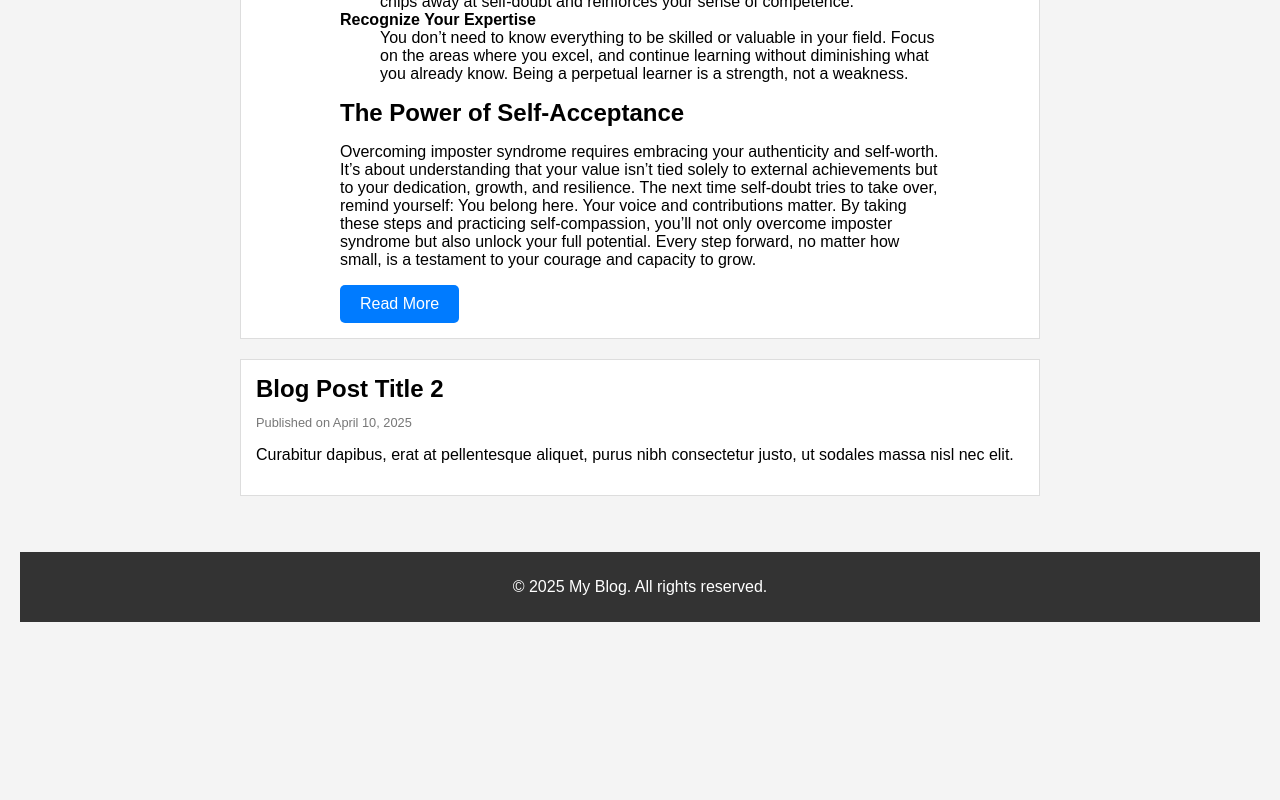
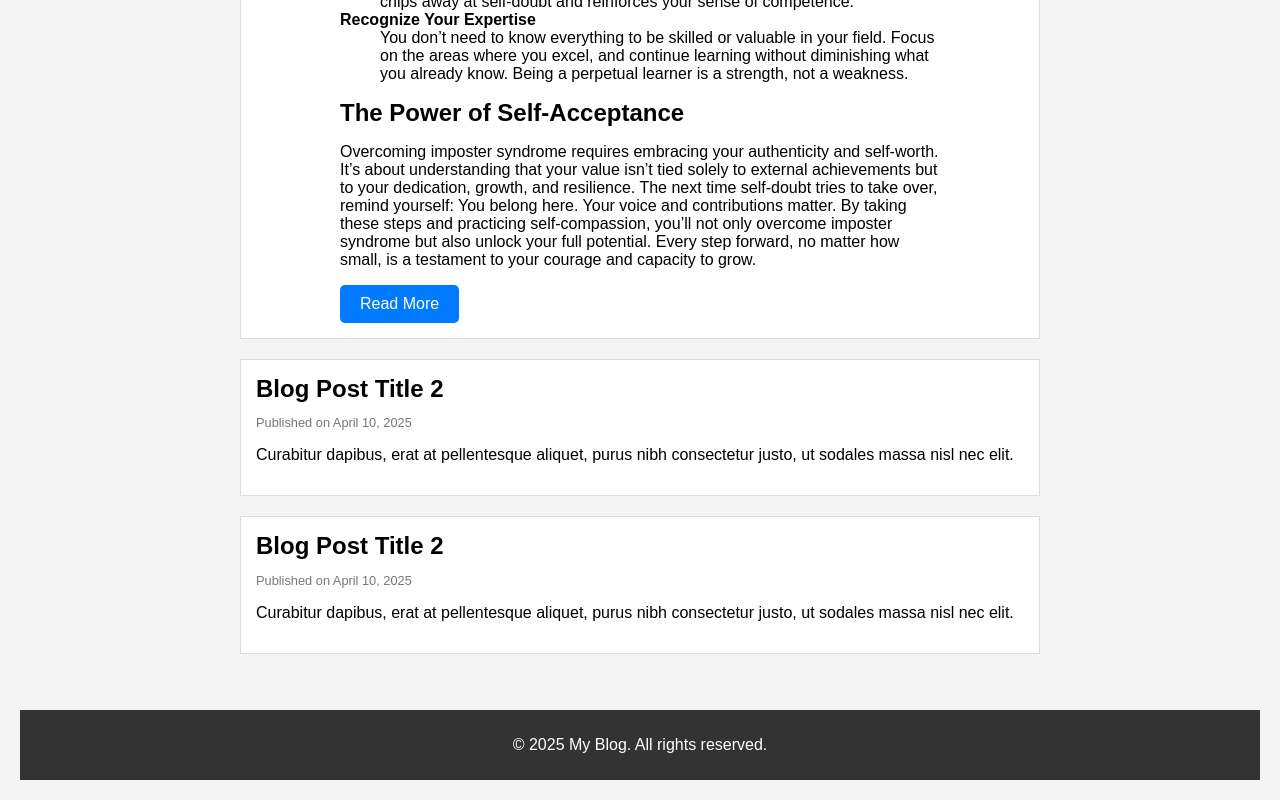
Before and after one commit to Omatsola/omatsola.github.io, a plain HTML site: page index.html in a window 1280 px wide. Shown: the part 1133-1933 px from the top of the page. Before the commit the page ends 1775 px from the top, so only its background shows below. Drawn offline with Linux system fonts and the light colour scheme.

Commit message:
Update index.html

```diff
--- a/index.html
+++ b/index.html
@@ -62,6 +62,11 @@
         <p class="date">Published on April 10, 2025</p>
         <p>Curabitur dapibus, erat at pellentesque aliquet, purus nibh consectetur justo, ut sodales massa nisl nec elit.</p>
       </article>
+      <article class="post">
+        <h2>Blog Post Title 2</h2>
+        <p class="date">Published on April 10, 2025</p>
+        <p>Curabitur dapibus, erat at pellentesque aliquet, purus nibh consectetur justo, ut sodales massa nisl nec elit.</p>
+      </article>
     </section>
   </main>
 
```
